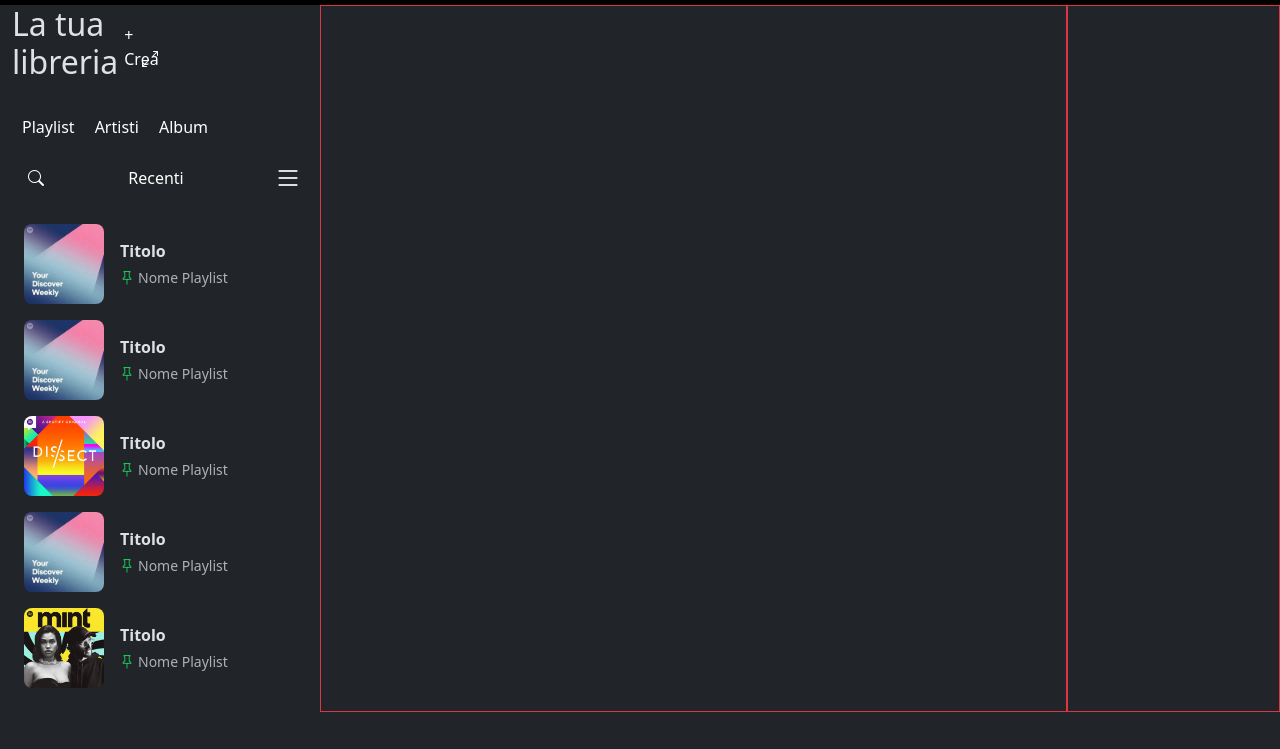
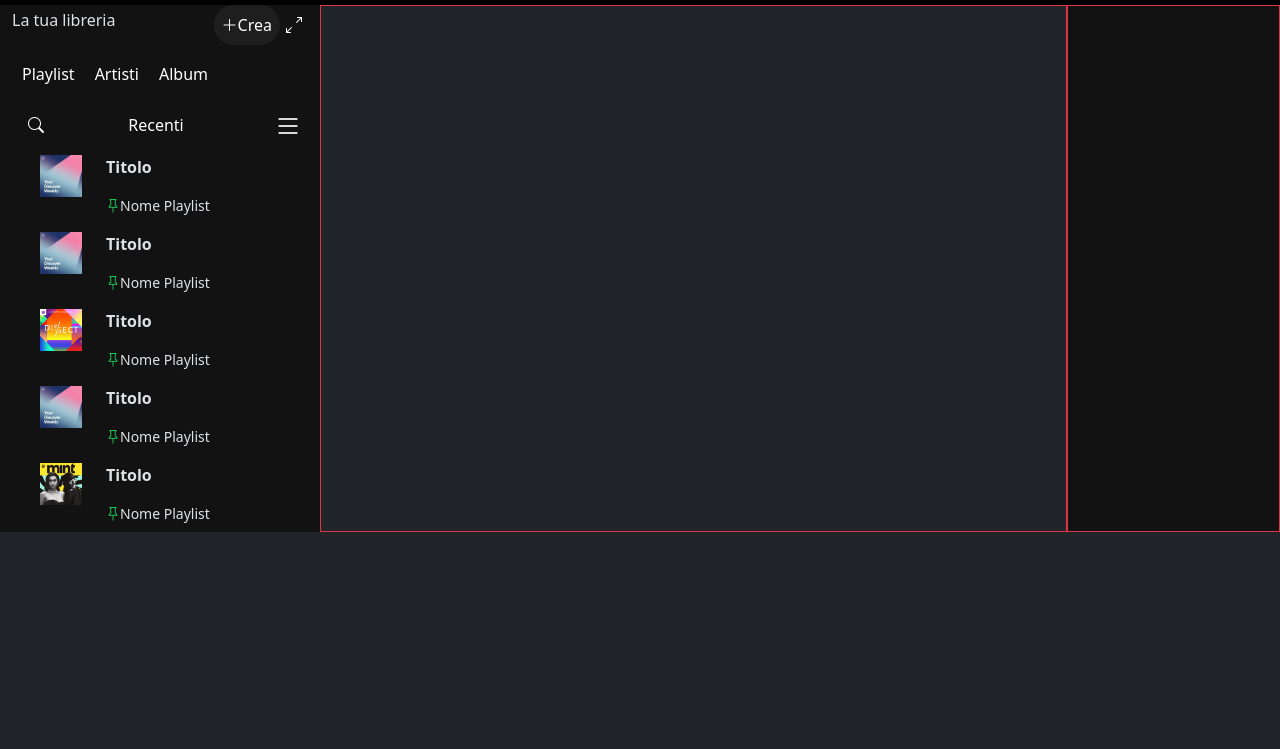
Before and after one commit to Sir-Frederik/Progetto_Spotify, a plain HTML site: page index.html in a window 1280 px wide. Shown: the part 51-800 px from the top of the page. Drawn offline with nearby package versions, Linux system fonts and the light colour scheme; a script that the page names is missing.

Commit message:
modify aside-library

```diff
--- a/assets/css/index.css
+++ b/assets/css/index.css
@@ -25,4 +25,12 @@ nav {
 
 .list-group-item {
   padding: -10px;
+  background-color: #121212;
 }
+
+aside {
+  background-color: #121212;
+}
+.titleCrea {
+  background-color: #1e1e1e;
+}
--- a/index.html
+++ b/index.html
@@ -55,13 +55,16 @@
           <!-- intestazione libreria -->
           <!-- to do: trasformare in col bottstrap,
            mettere ricerca in div con hamburger -->
-
-          <div class="row">
-            <div class="d-flex justify-content-between align-items-center mb-2 col-4">
-              <h2>La tua libreria</h2>
-              <div>
-                <button class="text-white border border-0 bg-transparent col-4">+ Crea</button>
-                <span class="ms-1 fs-6 text-white col-4"><i class="bi bi-arrows-angle-expand"></i></span>
+          <div class="container-fluid">
+            <div class="row justify-content-between align-items-center">
+              <div class="col-7 px-0 d-flex justify-content-start">
+                <h3 class="fs-6">La tua libreria</h3>
+              </div>
+              <div class="col-5 px-0 d-flex justify-content-end">
+                <button class="titleCrea text-white border border-0 rounded-pill fs-6 p-2 d-flex align-items-center">
+                  <i class="bi bi-plus-lg fs-6"></i> Crea
+                </button>
+                <button class="text-white border border-0 bg-transparent"><i class="bi bi-arrows-angle-expand fs-6"></i></button>
               </div>
             </div>
           </div>
@@ -79,70 +82,87 @@
               <div class="d-flex align-items-center ps-3">
                 <span class="text-white mr-1"><i class="bi bi-search"></i></span>
               </div>
+
               <span class="text-white border border-0 bg-transparent">Recenti</span>
               <button class="text-white border border-0 bg-transparent fs-3"><i class="bi bi-list"></i></button>
             </div>
           </div>
 
           <!-- carrelata di immagini -->
-          <div class="container py-3">
+          <div class="container">
             <ul class="list-group">
-              <li class="list-group-item border-0 p-2 ps-0">
-                <div class="d-flex align-items-center">
-                  <div class="me-3 flex-shrink-0">
-                    <img class="img-fluid rounded-3" src="./assets/imgs/search/image-1.jpeg" style="width: 80px; height: 80px; object-fit: cover" />
+              <li class="list-group-item">
+                <div class="row">
+                  <div class="col-3">
+                    <img class="img-fluid" src="./assets/imgs/search/image-1.jpeg" />
                   </div>
-                  <div class="flex-grow-1">
-                    <p class="fw-bold mb-1">Titolo</p>
-                    <div class="text-muted small"><i class="bi bi-pin me-1"></i>Nome Playlist</div>
+                  <div class="col-9">
+                    <div class="row">
+                      <div class="col-12">
+                        <p class="fw-bold">Titolo</p>
+                      </div>
+                      <div class="col-12 menuPlaylist"><i class="bi bi-pin"></i>Nome Playlist</div>
+                    </div>
                   </div>
                 </div>
               </li>
-
-              <li class="list-group-item border-0 p-2 ps-0">
-                <div class="d-flex align-items-center">
-                  <div class="me-3 flex-shrink-0">
-                    <img class="img-fluid rounded-3" src="./assets/imgs/search/image-1.jpeg" style="width: 80px; height: 80px; object-fit: cover" />
+              <li class="list-group-item">
+                <div class="row">
+                  <div class="col-3">
+                    <img class="img-fluid" src="./assets/imgs/search/image-1.jpeg" />
                   </div>
-                  <div class="flex-grow-1">
-                    <p class="fw-bold mb-1">Titolo</p>
-                    <div class="text-muted small"><i class="bi bi-pin me-1"></i>Nome Playlist</div>
+                  <div class="col-9">
+                    <div class="row">
+                      <div class="col-12">
+                        <p class="fw-bold">Titolo</p>
+                      </div>
+                      <div class="col-12 menuPlaylist"><i class="bi bi-pin"></i>Nome Playlist</div>
+                    </div>
                   </div>
                 </div>
               </li>
-
-              <li class="list-group-item border-0 p-2 ps-0">
-                <div class="d-flex align-items-center">
-                  <div class="me-3 flex-shrink-0">
-                    <img class="img-fluid rounded-3" src="./assets/imgs/search/image-2.jpg" style="width: 80px; height: 80px; object-fit: cover" />
+              <li class="list-group-item">
+                <div class="row">
+                  <div class="col-3">
+                    <img class="img-fluid" src="./assets/imgs/search/image-2.jpg" />
                   </div>
-                  <div class="flex-grow-1">
-                    <p class="fw-bold mb-1">Titolo</p>
-                    <div class="text-muted small"><i class="bi bi-pin me-1"></i>Nome Playlist</div>
+                  <div class="col-9">
+                    <div class="row">
+                      <div class="col-12">
+                        <p class="fw-bold">Titolo</p>
+                      </div>
+                      <div class="col-12 menuPlaylist"><i class="bi bi-pin"></i>Nome Playlist</div>
+                    </div>
                   </div>
                 </div>
               </li>
-
-              <li class="list-group-item border-0 p-2 ps-0">
-                <div class="d-flex align-items-center">
-                  <div class="me-3 flex-shrink-0">
-                    <img class="img-fluid rounded-3" src="./assets/imgs/search/image-1.jpeg" style="width: 80px; height: 80px; object-fit: cover" />
+              <li class="list-group-item">
+                <div class="row">
+                  <div class="col-3">
+                    <img class="img-fluid" src="./assets/imgs/search/image-1.jpeg" />
                   </div>
-                  <div class="flex-grow-1">
-                    <p class="fw-bold mb-1">Titolo</p>
-                    <div class="text-muted small"><i class="bi bi-pin me-1"></i>Nome Playlist</div>
+                  <div class="col-9">
+                    <div class="row">
+                      <div class="col-12">
+                        <p class="fw-bold">Titolo</p>
+                      </div>
+                      <div class="col-12 menuPlaylist"><i class="bi bi-pin"></i>Nome Playlist</div>
+                    </div>
                   </div>
                 </div>
               </li>
-
-              <li class="list-group-item border-0 p-2 ps-0">
-                <div class="d-flex align-items-center">
-                  <div class="me-3 flex-shrink-0">
-                    <img class="img-fluid rounded-3" src="./assets/imgs/search/image-4.jpg" style="width: 80px; height: 80px; object-fit: cover" />
+              <li class="list-group-item">
+                <div class="row">
+                  <div class="col-3">
+                    <img class="img-fluid" src="./assets/imgs/search/image-4.jpg" />
                   </div>
-                  <div class="flex-grow-1">
-                    <p class="fw-bold mb-1">Titolo</p>
-                    <div class="text-muted small"><i class="bi bi-pin me-1"></i>Nome Playlist</div>
+                  <div class="col-9">
+                    <div class="row">
+                      <div class="col-12">
+                        <p class="fw-bold">Titolo</p>
+                      </div>
+                      <div class="col-12 menuPlaylist"><i class="bi bi-pin"></i>Nome Playlist</div>
+                    </div>
                   </div>
                 </div>
               </li>
```
